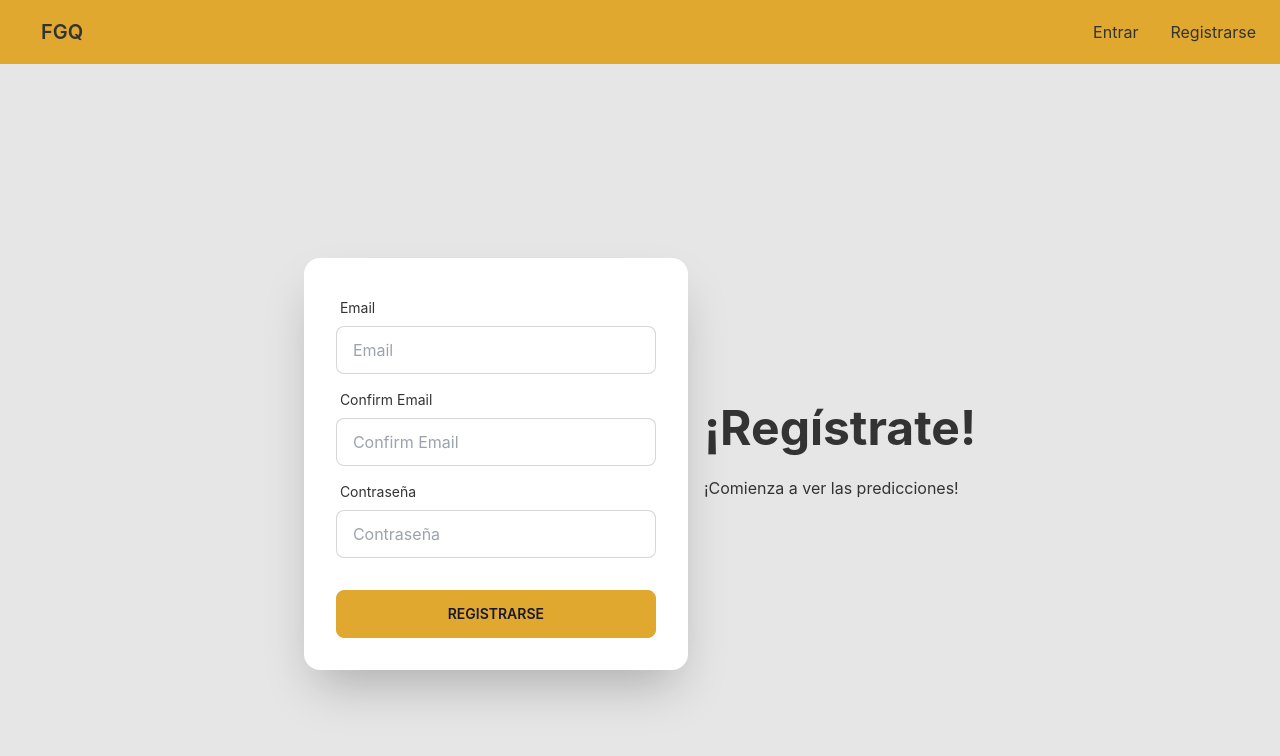
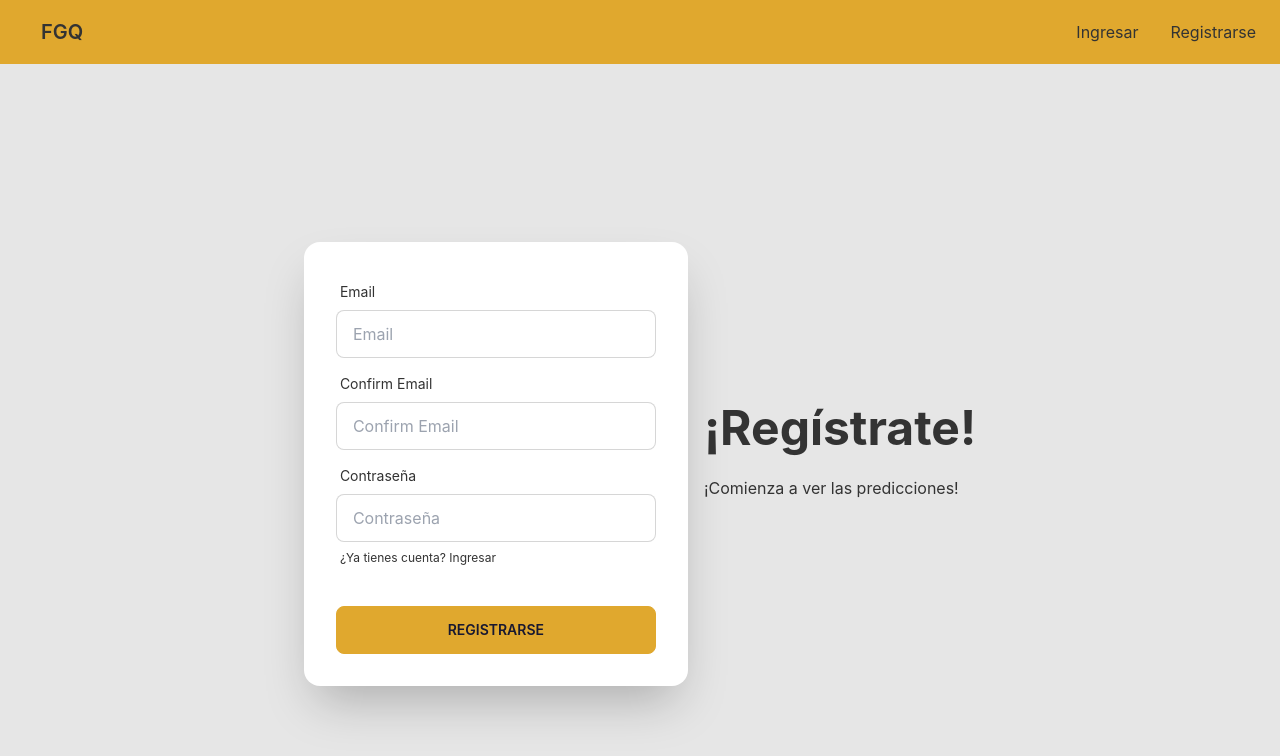
Before and after one commit to Arikabz/FGQ_React, a React (Create React App) app: page /signup in a window 1280 px wide. Shown: the top 756 px of the page. Built offline with nearby package versions, Linux system fonts and the light colour scheme.

Commit message:
changed Entrar to Ingresar and fixed some conditionals

```diff
--- a/src/components/HomePage.js
+++ b/src/components/HomePage.js
@@ -10,7 +10,7 @@ const HomePage = () => {
                     <h1 className="mb-5 text-5xl font-bold">&iexcl;Entra ya!</h1>
                     <p className="mb-5">&iexcl;Comienza a ver las predicciones!</p>
                     <Link to='/signup' className='btn btn-primary mx-2'>Registrarse</Link>
-                    <Link to='/login' className='btn btn-primary mx-2'>Entrar</Link>
+                    <Link to='/login' className='btn btn-primary mx-2'>Ingresar</Link>
                 </div>
             </div>
         </div>
--- a/src/components/LoginForm.js
+++ b/src/components/LoginForm.js
@@ -5,10 +5,12 @@ const LoginForm = (props) => {
     const text={
         h1Text: 'Entra ya!',
         pText: 'Comienza a ver las predicciones!',
+        forget: `Olvidaste tu contrase${String.fromCharCode(241)}a?`,
     }
     if(props.kind==='signup'){
         text.h1Text = `Reg${String.fromCharCode(237)}strate!`
         text.pText= 'Comienza a ver las predicciones!'
+        text.forget= `Ya tienes cuenta? Ingresar`
     }
     return (
         <div className="hero min-h-screen bg-base-200">
@@ -38,14 +40,12 @@ const LoginForm = (props) => {
                                 <span className="label-text">Contrase&ntilde;a</span>
                             </label>
                             <input type="text" placeholder="Contrase&ntilde;a" className="input input-bordered" />
-                            {kind==='login' &&
                                 <label className="label">
-                                    <Link to='/forgotPassword' className='label-text-alt link link-hover'>&iquest;Olvidaste tu contrase&ntilde;a?</Link>
+                                    <Link to='/forgotPassword' className='label-text-alt link link-hover'>&iquest;{text.forget}</Link>
                                 </label>
-                        }
                         </div>
                         <div className="form-control mt-6">
-                            <button className="btn btn-primary">{kind==='login' ? 'Entrar' : 'Registrarse' }</button>
+                            <button className="btn btn-primary">{kind==='login' ? 'Ingresar' : 'Registrarse' }</button>
                         </div>
                             {kind==='login' &&
                         <label className="label">
--- a/src/components/NavbarSidebar.js
+++ b/src/components/NavbarSidebar.js
@@ -6,7 +6,7 @@ const NavbarSidebar = (props) => {
         <div className="drawer">
             <input id="my-drawer-3" type="checkbox" className="drawer-toggle" />
             <div className="drawer-content flex flex-col">
-                <div className="w-full navbar bg-primary bg-base-100">
+                <div className="w-full navbar bg-primary">
                     <div className="flex-none lg:hidden">
                         <label htmlFor="my-drawer-3" className="btn btn-square btn-ghost">
                             <svg xmlns="http://www.w3.org/2000/svg" fill="none" viewBox="0 0 24 24" className="inline-block w-6 h-6 stroke-current"><path strokeLinecap="round" strokeLinejoin="round" strokeWidth="2" d="M4 6h16M4 12h16M4 18h16"></path></svg>
@@ -17,7 +17,7 @@ const NavbarSidebar = (props) => {
                     </div>
                     <div className="flex-none hidden lg:block">
                         <ul className="menu menu-horizontal">
-                            <li><Link to='/login'>Entrar</Link></li>
+                            <li><Link to='/login'>Ingresar</Link></li>
                             <li><Link to='/signup'>Registrarse</Link></li>
                         </ul>
                     </div>
@@ -28,7 +28,7 @@ const NavbarSidebar = (props) => {
             <div className="drawer-side">
                 <label htmlFor="my-drawer-3" className="drawer-overlay"></label>
                 <ul className="menu p-4 overflow-y-auto w-80 bg-base-100">
-                    <li><Link to='/login'>Entrar</Link></li>
+                    <li><Link to='/login'>Ingresar</Link></li>
                     <li><Link to='/signup'>Registrarse</Link></li>
                 </ul>
 
```
